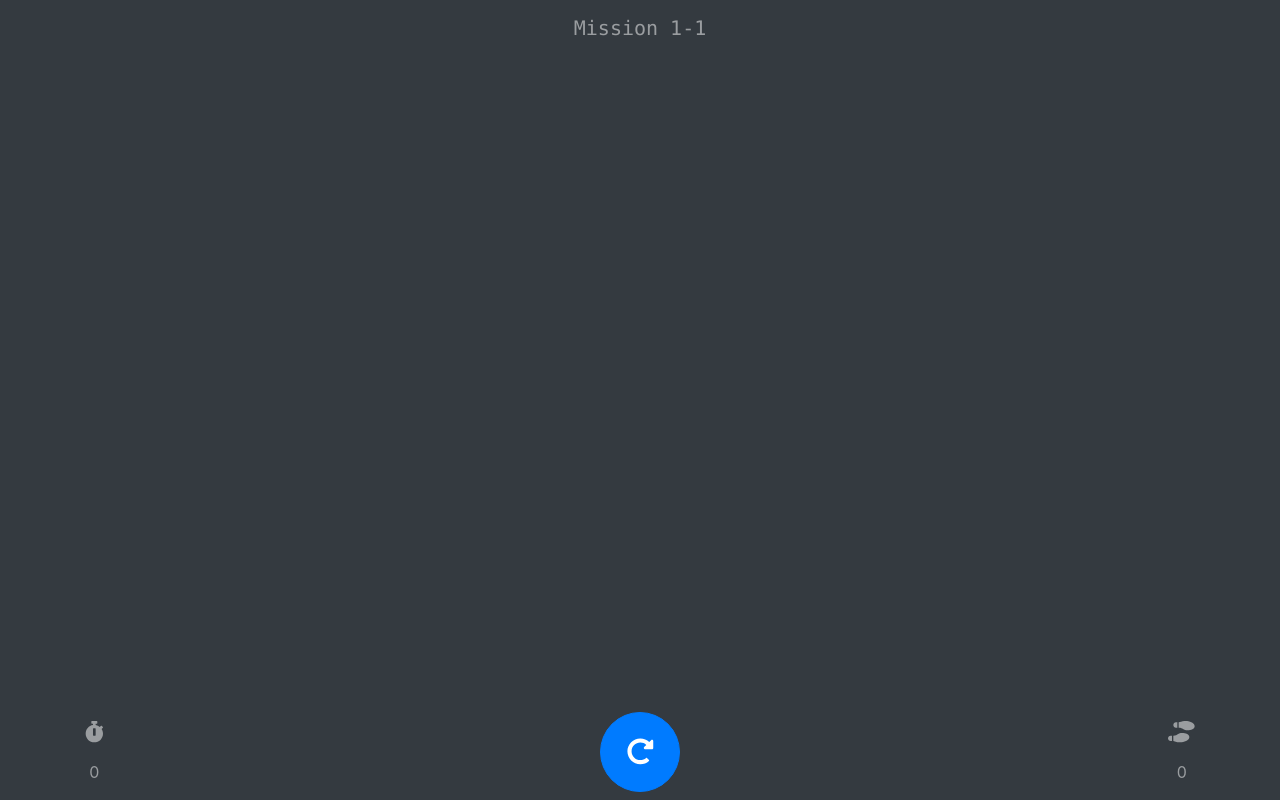
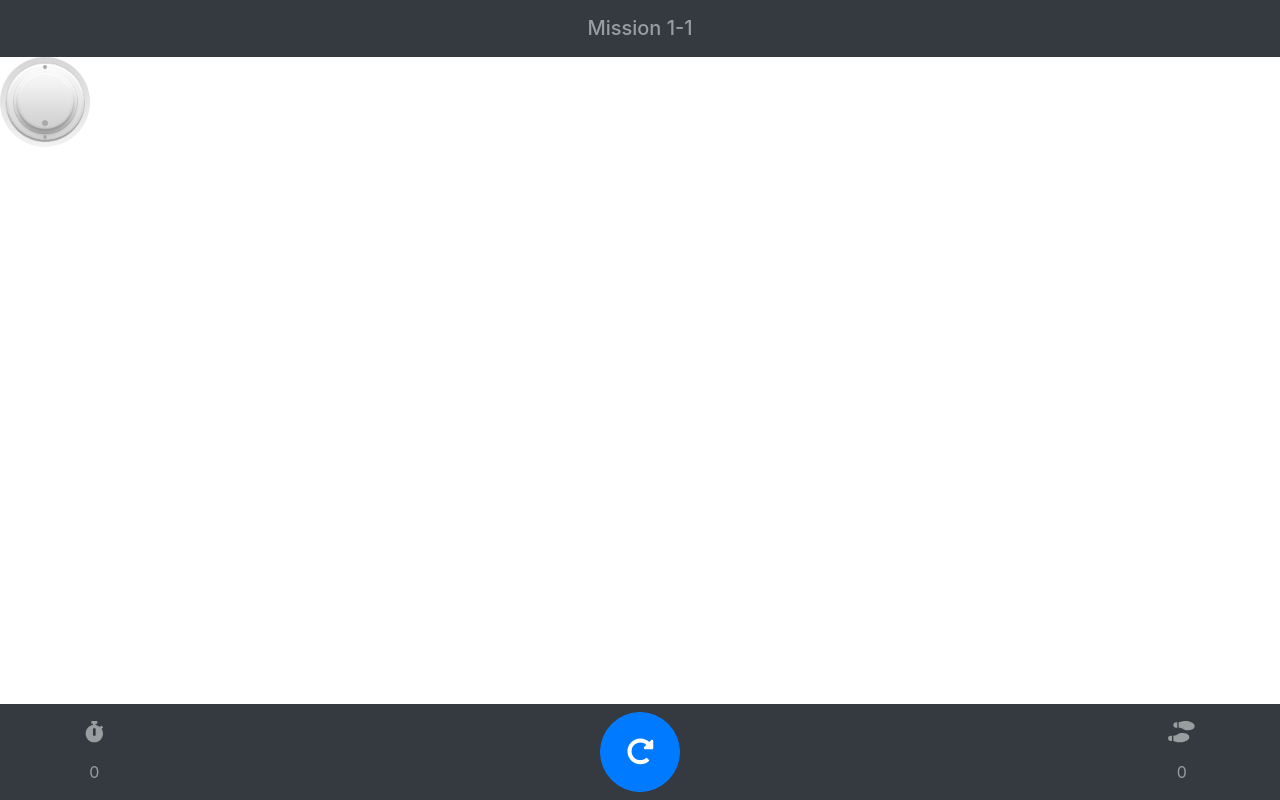
Before and after one commit to xenirio/enigma, an Angular app: page / in a window 1280 px wide. Built offline with nearby package versions, Linux system fonts and the light colour scheme.

Commit message:
Create rotor component

```diff
--- a/src/app/app.module.ts
+++ b/src/app/app.module.ts
@@ -7,13 +7,15 @@ import { AppComponent } from './app.component';
 import { HeaderComponent } from './shared/header/header.component';
 import { ControlComponent } from './shared/control/control.component';
 import { BoardComponent } from './board/board.component';
+import { RotorComponent } from './board/shared/rotor/rotor.component';
 
 @NgModule({
   declarations: [
     AppComponent,
     HeaderComponent,
     ControlComponent,
-    BoardComponent
+    BoardComponent,
+    RotorComponent
   ],
   imports: [
     Routings,
--- a/src/app/board/board.component.html
+++ b/src/app/board/board.component.html
@@ -1 +1,2 @@
+<app-rotor [rotor]="rotors['R01']" (outDial)="onDial($event)"></app-rotor>
 <app-control></app-control>
--- a/src/app/board/board.component.ts
+++ b/src/app/board/board.component.ts
@@ -1,4 +1,6 @@
+import { Circuit } from './shared/circuit.model';
 import { Component, OnInit } from '@angular/core';
+import { Rotor } from './shared/rotor.model';
 
 @Component({
   selector: 'app-board',
@@ -6,14 +8,30 @@ import { Component, OnInit } from '@angular/core';
   styleUrls: ['./board.component.css']
 })
 export class BoardComponent implements OnInit {
+  rotors: { [id: string]: Rotor} = {};
+  circuits: { [id: string]: Circuit} = {};
+
   started: number;
   steps: string[];
 
   constructor() {
     this.started = new Date().getTime();
+    this.rotors["R01"] = new Rotor({
+      id: "R01",
+      ticks: 2,
+      state: 1
+    });
+    this.circuits["R01"] = new Circuit({
+      dial: this.rotors["R01"],
+      rotors: []
+    });
   }
 
   ngOnInit() {
   }
 
+  onDial(id: string) {
+    this.circuits[id].dial.rotate();
+  }
+
 }
--- /dev/null
+++ b/src/app/board/shared/circuit.model.ts
@@ -0,0 +1,13 @@
+import { Rotor } from "./rotor.model";
+
+export class Circuit {
+    dial: Rotor;
+    rotors: Rotor[];
+
+    constructor(attrs?: {
+        dial: Rotor,
+        rotors: Rotor[]
+    }) {
+        if (attrs) Object.assign(this, attrs);
+    }
+}
--- /dev/null
+++ b/src/app/board/shared/rotor.model.ts
@@ -0,0 +1,30 @@
+export class Rotor {
+    readonly STEP: number = 1;
+    readonly KEY: number = 0;
+
+    id: string;
+    ticks: number;
+    state: number;
+    steps: number = 0;
+
+    constructor(attrs?: {
+        id: string,
+        ticks: number,
+        state: number
+    }) {
+        if (attrs) {
+            Object.assign(this, attrs);
+            this.steps = this.state;
+        };
+    }
+
+    rotate() {
+        if (this.steps > 0) {
+            if (this.state == this.ticks - 1)
+                this.state = 0;
+            else
+                this.state += this.STEP;
+        }
+        this.steps += this.STEP;
+    }
+}
--- /dev/null
+++ b/src/app/board/shared/rotor/rotor.component.css
@@ -0,0 +1,68 @@
+.rotor{
+	width: 90px;
+	height: 90px;
+	text-align: center;
+	font-size: 20px;
+	cursor: pointer;
+	vertical-align: middle;
+	position: absolute;
+}
+.vector {
+	background: rgb(214,214,214);
+	background: -moz-linear-gradient(top, rgba(214,214,214,1) 0%, rgba(242,242,242,1) 100%);
+	background: -webkit-gradient(linear, left top, left bottom, color-stop(0%,rgba(214,214,214,1)), color-stop(100%,rgba(242,242,242,1)));
+	background: -webkit-linear-gradient(top, rgba(214,214,214,1) 0%,rgba(242,242,242,1) 100%);
+	background: -o-linear-gradient(top, rgba(214,214,214,1) 0%,rgba(242,242,242,1) 100%);
+	background: -ms-linear-gradient(top, rgba(214,214,214,1) 0%,rgba(242,242,242,1) 100%);
+	background: linear-gradient(to bottom, rgba(214,214,214,1) 0%,rgba(242,242,242,1) 100%);
+	filter: progid:DXImageTransform.Microsoft.gradient( startColorstr='#d6d6d6', endColorstr='#f2f2f2',GradientType=0 );
+	border-radius: 45px;
+}
+.vector .knop {
+	width: 80px;
+	height: 80px;
+	text-align: center;
+	vertical-align: middle;
+	margin: 5px;
+	background: url(/src/assets/rotor-default.png) no-repeat;
+	background-size: 100% 100%;
+}
+.vector.success{
+	background: rgb(219,240,67); /* Old browsers */
+	background: -moz-linear-gradient(top,  rgba(219,240,67,1) 0%, rgba(210,230,56,1) 50%, rgba(230,240,163,1) 100%); /* FF3.6+ */
+	background: -webkit-gradient(linear, left top, left bottom, color-stop(0%,rgba(219,240,67,1)), color-stop(50%,rgba(210,230,56,1)), color-stop(100%,rgba(230,240,163,1))); /* Chrome,Safari4+ */
+	background: -webkit-linear-gradient(top,  rgba(219,240,67,1) 0%,rgba(210,230,56,1) 50%,rgba(230,240,163,1) 100%); /* Chrome10+,Safari5.1+ */
+	background: -o-linear-gradient(top,  rgba(219,240,67,1) 0%,rgba(210,230,56,1) 50%,rgba(230,240,163,1) 100%); /* Opera 11.10+ */
+	background: -ms-linear-gradient(top,  rgba(219,240,67,1) 0%,rgba(210,230,56,1) 50%,rgba(230,240,163,1) 100%); /* IE10+ */
+	background: linear-gradient(to bottom,  rgba(219,240,67,1) 0%,rgba(210,230,56,1) 50%,rgba(230,240,163,1) 100%); /* W3C */
+	filter: progid:DXImageTransform.Microsoft.gradient( startColorstr='#dbf043', endColorstr='#e6f0a3',GradientType=0 ); /* IE6-9 */
+}
+.rotor .tick-point{
+	width: 4px;
+	height: 4px;
+	border-radius: 2px;
+	background-color: #aaaaaa;
+	position: absolute;
+}
+.rotor .ticker {
+	width: 80px;
+	height: 80px;
+	padding: 22px;
+	-moz-transition: all 0.5s ease;
+	-webkit-transition: all 0.5s ease;
+	-o-transition: all 0.5s ease;
+	transition: all 0.5s ease;
+}
+.rotor .tick{
+	width: 6px;
+	height: 6px;
+	border-radius: 3px;
+	-moz-transition: all 0.5s ease;
+	-webkit-transition: all 0.5s ease;
+	-o-transition: all 0.5s ease;
+	transition: all 0.5s ease;
+	background-color: #aaaaaa;
+}
+.rotor .tick.success{
+	background-color: #00ff00;
+}
--- /dev/null
+++ b/src/app/board/shared/rotor/rotor.component.html
@@ -0,0 +1,8 @@
+<div class="rotor vector">
+  <div class="knop" (click)="dial()">
+    <div class="ticker" [style.transform]="'rotate(' + degree + 'deg)'">
+      <div class="tick"></div>
+    </div>
+  </div>
+  <div *ngFor="let point of points;" class="tick-point" [style.left.px]="point.left" [style.top.px]="point.top"></div>
+</div>
--- /dev/null
+++ b/src/app/board/shared/rotor/rotor.component.ts
@@ -0,0 +1,46 @@
+import { Component, OnInit, Input, Output, EventEmitter } from '@angular/core';
+import { Rotor } from '../rotor.model';
+
+@Component({
+  selector: 'app-rotor',
+  templateUrl: './rotor.component.html',
+  styleUrls: ['./rotor.component.css']
+})
+export class RotorComponent implements OnInit {
+  @Input() rotor: Rotor;
+  @Output() outDial = new EventEmitter<string>();
+
+  readonly ROTOR_SIZE: number = 90;
+  readonly TICK_SIZE: number = 4;
+  readonly RADIUS: number = 35;
+  private _tickTheta: number;
+  private _tickDegree: number;
+
+  constructor() { }
+
+  ngOnInit() {
+    this._tickTheta = 2*Math.PI/this.rotor.ticks;
+    this._tickDegree = Math.floor(360/this.rotor.ticks);
+  }
+
+  get points(): any[] {
+    let points = [];
+    for(let i = 0; i < this.rotor.ticks; i++) {
+      let t = (i * this._tickTheta) - Math.PI/2;
+    let pos = {
+      x: this.ROTOR_SIZE/2 + (this.RADIUS * Math.cos(t)),
+      y: this.ROTOR_SIZE/2 + (this.RADIUS * Math.sin(t))
+    }
+    points.push({left: pos.x - this.TICK_SIZE/2, top: pos.y -this.TICK_SIZE/2});
+    }
+    return points;
+  }
+
+  get degree(): number {
+    return (this.rotor.steps * this._tickDegree) + 45;
+  }
+
+  private dial() {
+    this.outDial.emit(this.rotor.id);
+  }
+}
--- a/src/app/shared/header/header.component.html
+++ b/src/app/shared/header/header.component.html
@@ -1,8 +1,8 @@
-<nav class="navbar fixed-top navbar-dark bg-dark">
+<nav class="navbar navbar-dark bg-dark">
     <div class="container">
         <ul class="nav navbar-nav navbar-logo mx-auto">
             <li class="nav-item navbar-text text-center">
-                <span class="h5 text-monospace">{{title}}</span>
+                <span class="h5">{{title}}</span>
             </li>
         </ul>
     </div>
--- a/src/index.html
+++ b/src/index.html
@@ -8,7 +8,7 @@
   <meta name="viewport" content="width=device-width, initial-scale=1">
   <link rel="icon" type="image/x-icon" href="favicon.ico">
 </head>
-<body class="bg-dark">
+<body>
   <app-root></app-root>
 </body>
 </html>
```
Also changed, not shown: src/assets/rotor-default.png (added), 1 other file (tests, documents, lock files or other folders).
